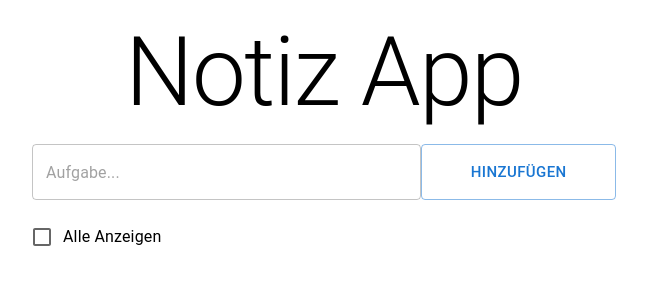
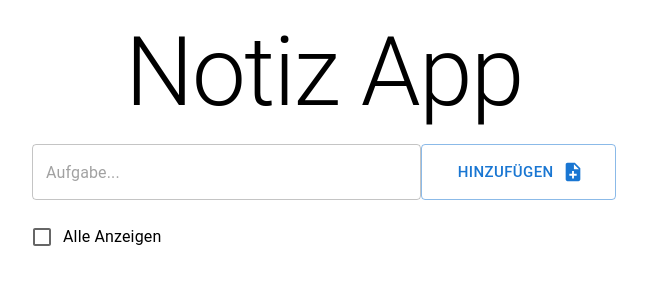
Before and after one commit to gaut-3/MAS-SPA-Notizen, a React (Create React App) app: page / in a window 1280 px wide. Shown: the top 300 px of the page, without its empty margins (324-971 px from the left). Built offline with nearby package versions, Linux system fonts and the light colour scheme.

Commit message:
add Icons

```diff
--- a/src/components/AddNoteComponent.tsx
+++ b/src/components/AddNoteComponent.tsx
@@ -1,5 +1,6 @@
-import React, {ChangeEvent, useState} from "react";
-import {Button, Grid, TextField} from "@mui/material";
+import { Button, Grid, TextField } from "@mui/material";
+import { ChangeEvent, useState } from "react";
+import NoteAddIcon from '@mui/icons-material/NoteAdd';
 
 
 interface Props {
@@ -30,7 +31,7 @@ export const AddNoteComponent = ({addNewNote, filterNoteList}: Props) => {
                            placeholder="Aufgabe..."/>
             </Grid>
             <Grid item xs={4}>
-                <Button fullWidth style={{height: "100%"}} size="large" variant="outlined"
+                <Button fullWidth style={{height: "100%"}} size="large" variant="outlined" endIcon={<NoteAddIcon/>}
                         onClick={handleClickEvent}>Hinzufügen</Button>
             </Grid>
         </Grid>
--- a/src/components/NoteComponent.tsx
+++ b/src/components/NoteComponent.tsx
@@ -1,6 +1,7 @@
 import BoltIcon from "@mui/icons-material/Bolt";
+import DeleteIcon from "@mui/icons-material/Delete";
 import { Button, Checkbox, Grid, TextField } from "@mui/material";
-import React, { ChangeEvent, Fragment } from "react";
+import { ChangeEvent, Fragment } from "react";
 import { Note } from "../models/Note";
 
 
@@ -50,7 +51,7 @@ export const NoteComponent = ({note, deleteNote, completeNote, changeNotePriorit
                            variant="standard"/>
             </Grid>
             <Grid style={{textAlign: "right"}} item xs={2}>
-                <Button size="small" variant="outlined" onClick={() => handleDeleteClick(note.id)}>Löschen</Button>
+                <Button size="small" variant="outlined"  endIcon={<DeleteIcon />} onClick={() => handleDeleteClick(note.id)}>Löschen</Button>
             </Grid>
         </Fragment>
 
```
